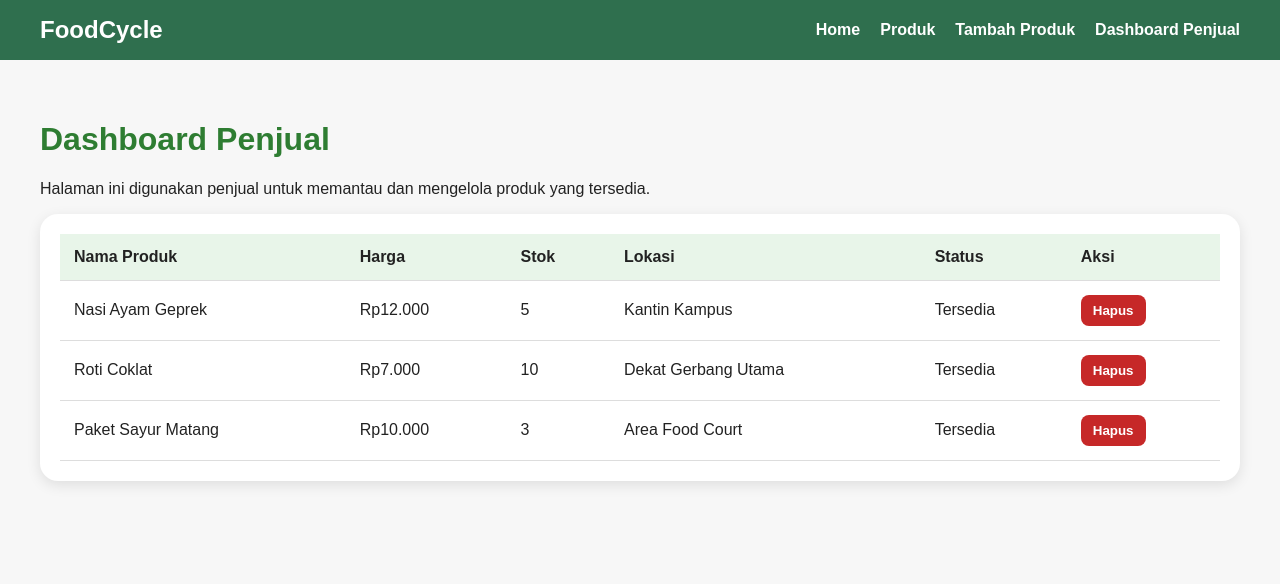
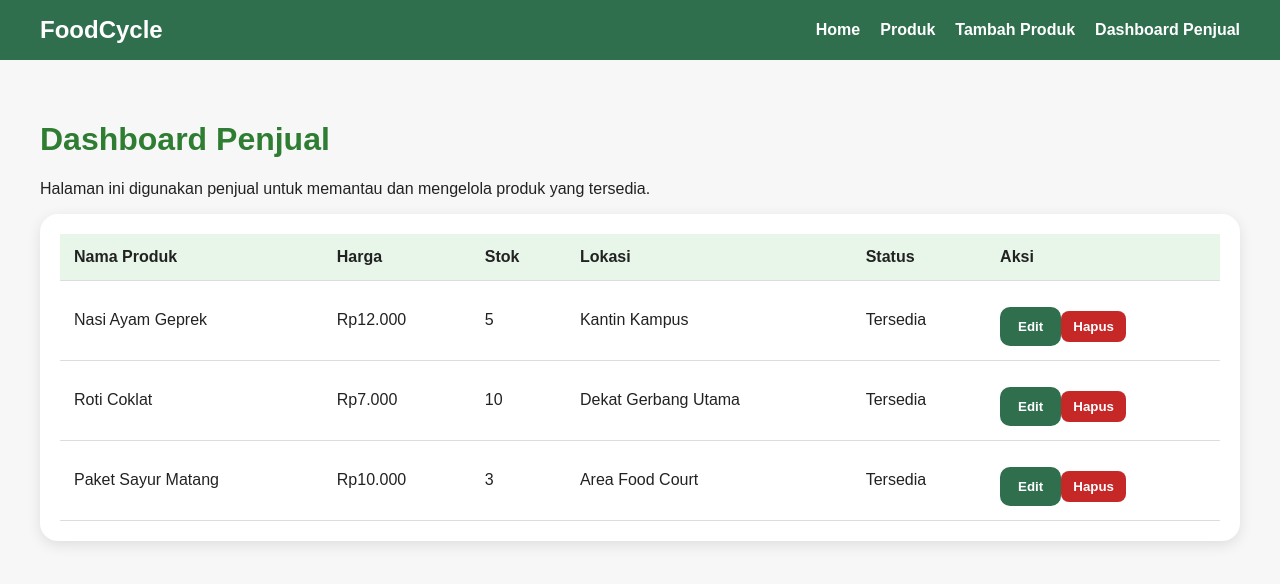
Before and after one commit to Jez-z/foodcycle-app, a React (Vite) app: page /seller-dashboard in a window 1280 px wide. Shown: the top 584 px of the page. Built offline with nearby package versions, Linux system fonts and the light colour scheme.

Commit message:
Update SellerDashboard.jsx

```diff
--- a/src/pages/SellerDashboard.jsx
+++ b/src/pages/SellerDashboard.jsx
@@ -1,4 +1,6 @@
+import { useNavigate } from "react-router-dom";
 function SellerDashboard({ products, deleteProduct }) {
+  const navigate = useNavigate();
   return (
     <div className="page">
       <h1>Dashboard Penjual</h1>
@@ -27,6 +29,13 @@ function SellerDashboard({ products, deleteProduct }) {
                 <td>{product.status}</td>
                 <td>
                   <button
+                    className="button"
+                    onClick={() => navigate(`/edit-product/${product.id}`)}
+                  >
+                    Edit
+                  </button>
+
+                  <button
                     className="delete-button"
                     onClick={() => deleteProduct(product.id)}
                   >
```
